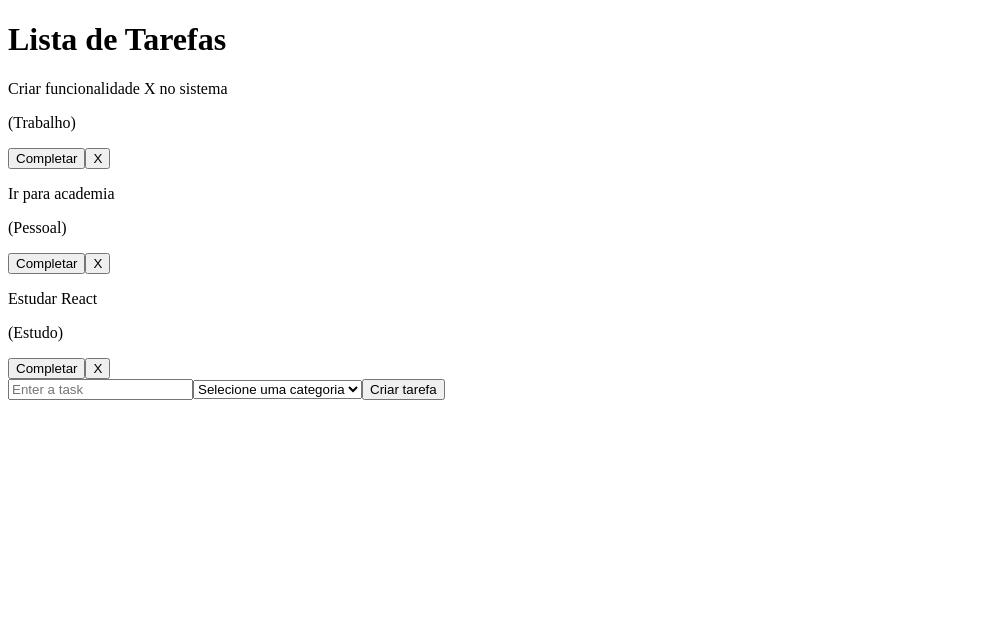
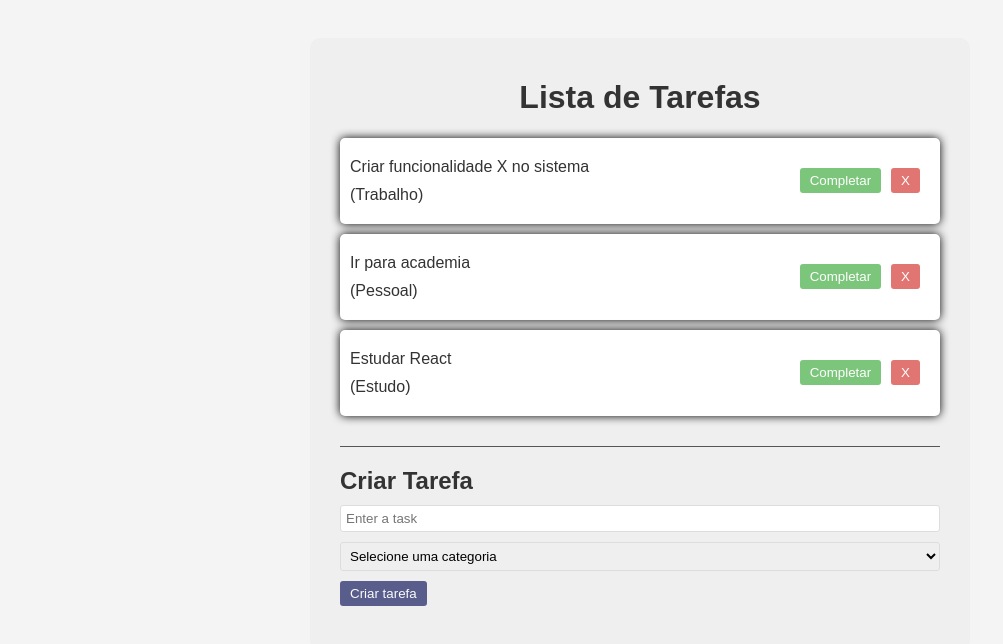
Before and after one commit to Pedro-CRS/ToDoListWeb, a React (Vite) app: page / in a window 1280 px wide. Shown: the top 644 px of the page, without its empty margins (0-1003 px from the left). Built offline with nearby package versions, Linux system fonts and the light colour scheme.

Commit message:
Update
App.css: Creating a 'basic' style, style first.

App.jsx: Creating a function to add a ToDo item.

ToDoForm.jsx: Making the item creation work

```diff
--- a/src/App.css
+++ b/src/App.css
@@ -28,3 +28,60 @@ p {
 input {
 	box-sizing: border-box;
 }
+
+button {
+	background-color: #333974;
+	color: #FFFFFF;
+	margin-right: 10px;
+	padding: 5px 10px;
+	border: none;
+	border-radius: 3px;
+	cursor: pointer;
+	opacity: 0.8;
+	transition: 0.3s;
+}
+
+button:hover {
+	opacity: 1;
+}
+
+.complete {
+	background-color: #5CB85C;
+}
+
+.remove {
+	background-color: #D9534F;
+}
+
+.todo-form {
+	padding-bottom: 1.5rem;
+}
+
+.todo-list {
+	margin-bottom: 20px;
+	padding-bottom: 20px;
+	border-bottom: 1px solid #555555;
+}
+
+.todo {
+	display: flex;
+	align-items: center;
+	justify-content: space-between;
+	background-color: #FFFFFF;
+	box-shadow: 0 0 10px black;
+	padding: 10px;
+	margin-bottom: 10px;
+	border-radius: 5px;
+}
+
+input, select {
+	padding: 5px;
+	margin-bottom: 10px;
+	border: 1px solid #DDDDDD;
+	border-radius: 3px;
+	width: 100%;
+}
+
+.is-invalid {
+	border-color: red;
+}
--- a/src/App.jsx
+++ b/src/App.jsx
@@ -1,6 +1,8 @@
 import { useState } from "react";
 import ToDoForm from "./components/ToDoForm";
 import ToDo from "./components/ToDo";
+import "./App.css";
+
 const App = () => {
 	const [todos, setTodos] = useState([
 		{
@@ -23,15 +25,29 @@ const App = () => {
 		},
 	]);
 
+	const addToDo = (text, category) => {
+		const newToDos = [
+			...todos,
+			{
+				id: todos.length + 1,
+				text: text,
+				category: category,
+				isCompleted: false,
+			}
+		];
+
+		setTodos(newToDos);
+	}
+
 	return (
 		<div className="app">
 			<h1>Lista de Tarefas</h1>
 			<div className="todo-list">
 				{todos.map((todo) => (
-					<ToDo todo={todo} />
+					<ToDo key={todo.id} todo={todo} />
 				))}
 			</div>
-			<ToDoForm/>
+			<ToDoForm addToDo={addToDo} />
 		</div>
 	)
 }
--- a/src/components/ToDo.jsx
+++ b/src/components/ToDo.jsx
@@ -9,8 +9,8 @@ const ToDo = ({ todo }) => {
 			</div>
 
 			<div>
-				<button>Completar</button>
-				<button>X</button>
+				<button className="complete">Completar</button>
+				<button className="remove">X</button>
 			</div>
 		</div>
 	)
--- a/src/components/ToDoForm.jsx
+++ b/src/components/ToDoForm.jsx
@@ -1,16 +1,50 @@
-import React from "react";
+import { useState } from "react";
 
-const ToDoForm = () => {
+const ToDoForm = ({ addToDo }) => {
+	const [value, setValue] = useState("");
+	const [category, setCategory] = useState("");
+
+	const handleSubmit = (e) => {
+		e.preventDefault();
+
+		var cancelSave = false;
+
+		if (value.trim() === "") {
+			document.getElementById("inputCreateTask").classList.add("is-invalid");
+			cancelSave = true;
+		}
+		else
+			document.getElementById("inputCreateTask").classList.remove("is-invalid");
+
+		if (category.trim() === "") {
+			document.getElementById("selectCategory").classList.add("is-invalid");
+			cancelSave = true;
+		}
+		else
+			document.getElementById("selectCategory").classList.remove("is-invalid");
+
+		if (!cancelSave) {
+			addToDo(value, category);
+
+			setValue("");
+			setCategory("");
+		}
+	}
+
 	return (
 		<div className="todo-form">
-			<input type="text" placeholder="Enter a task"/>
-			<select>
+			<h2>Criar Tarefa</h2>
+
+			<form onSubmit={handleSubmit}>
+				<input id="inputCreateTask" type="text" placeholder="Enter a task" value={value} onChange={(e) => setValue(e.target.value)} />
+				<select id="selectCategory" value={category} onChange={(e) => setCategory(e.target.value)}>
 					<option value="">Selecione uma categoria</option>
 					<option value="Trabalho">Trabalho</option>
 					<option value="Pessoal">Pessoal</option>
 					<option value="Estudos">Estudos</option>
 				</select>
 				<button type="submit">Criar tarefa</button>
+			</form>
 		</div>
 	)
 }
```
Lines whose indentation alone changed are shown as unchanged.
